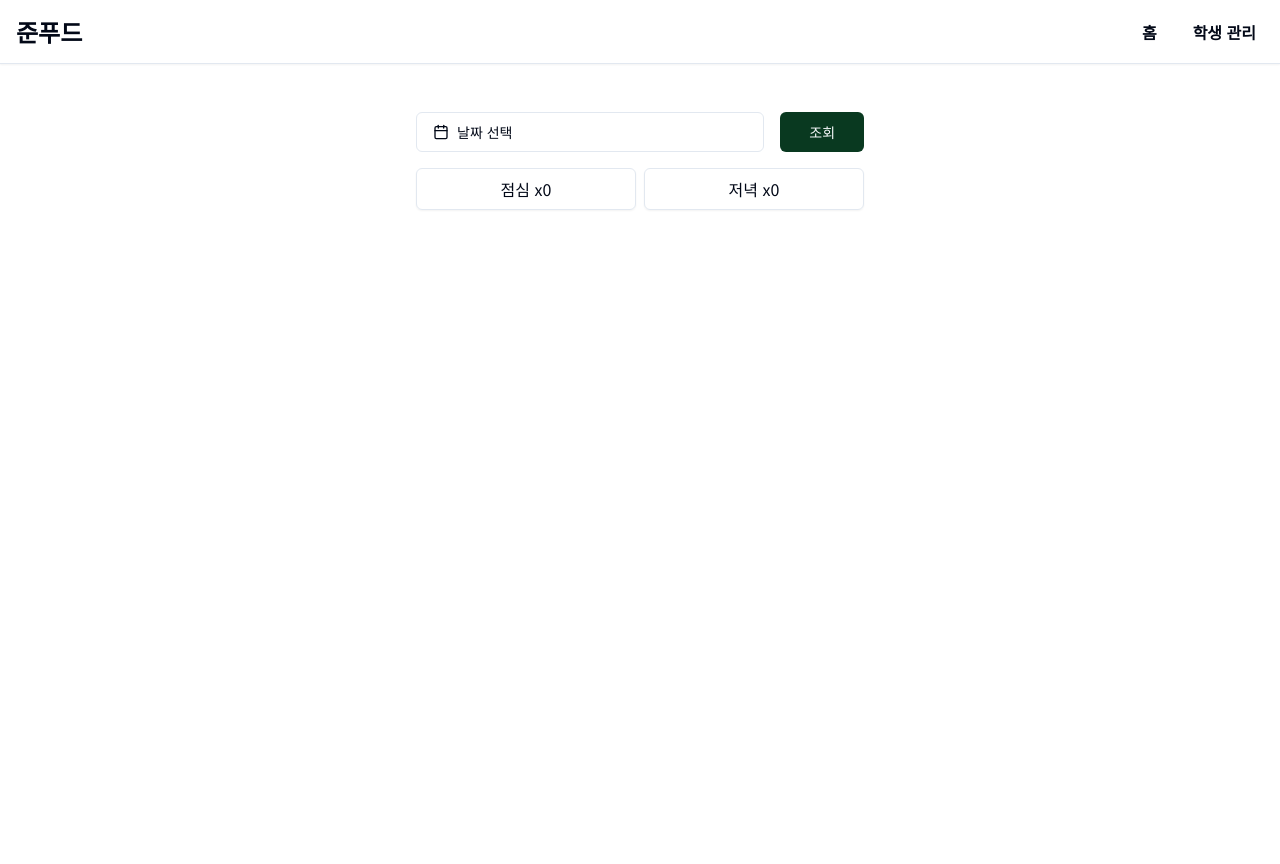
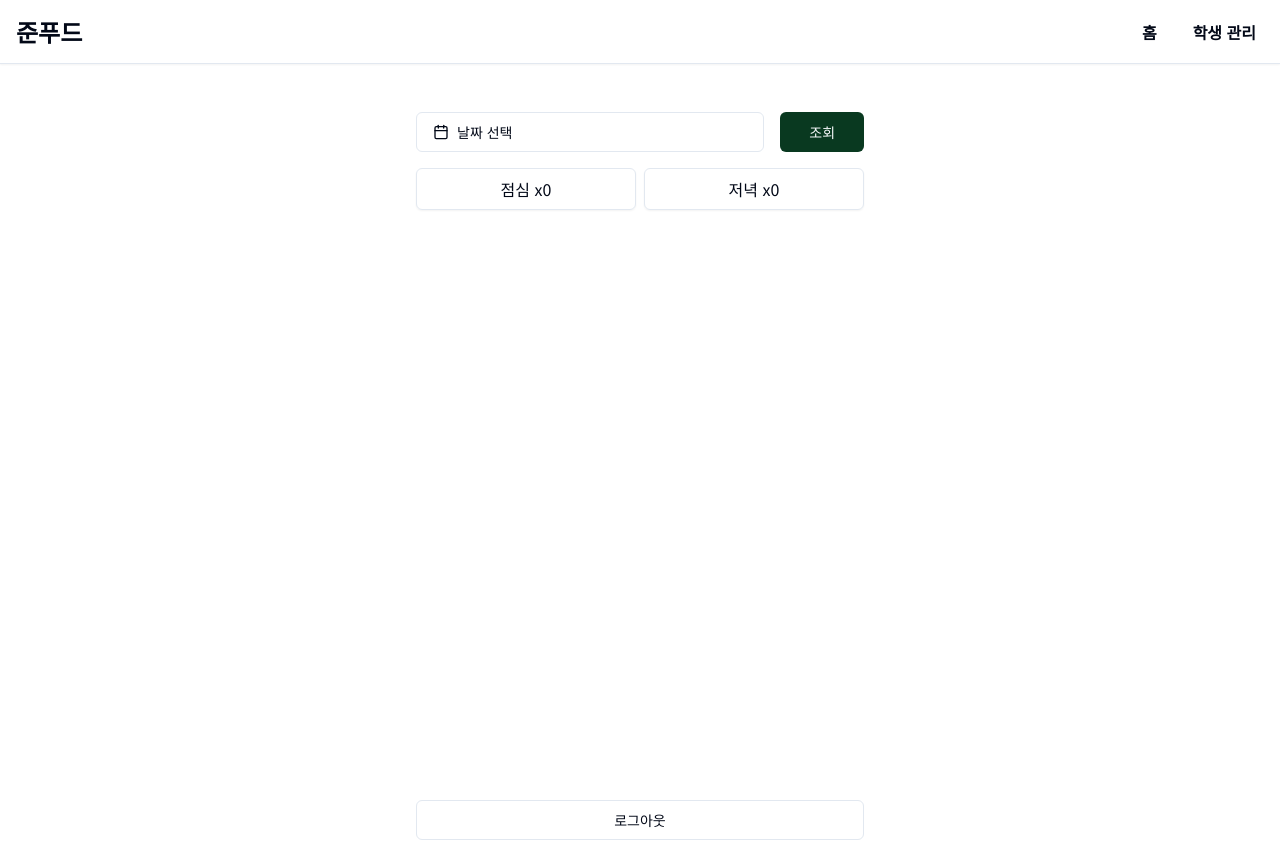
Before and after one commit to callmedukey/baesik, a Next.js app: page /school in a window 1280 px wide. Before the commit the page ends 800 px from the top, so only its background shows below. Built offline with nearby package versions, Linux system fonts and the light colour scheme.

Commit message:
logout button init

```diff
--- a/actions/auth.ts
+++ b/actions/auth.ts
@@ -8,7 +8,7 @@ import {
 import bcrypt from "bcrypt";
 import prisma from "@/lib/prisma";
 import { SolapiMessageService } from "solapi";
-import { createSession } from "./session";
+import { createSession, deleteSession } from "./session";
 import { z } from "zod";
 import { redirect } from "next/navigation";
 import censorUsername from "@/lib/censorUsername";
@@ -267,9 +267,9 @@ export async function schoolLogin(
   redirect("/school");
 }
 
-// export async function logout() {
-// //   deleteSession();
-// }
+export async function logout(link?: string) {
+  deleteSession(link);
+}
 
 export const createAdmin = async ({
   username,
--- a/actions/session.ts
+++ b/actions/session.ts
@@ -98,7 +98,7 @@ export async function updateSession() {
   });
 }
 
-export function deleteSession() {
+export function deleteSession(link?: string) {
   cookies().delete("session");
-  redirect("/login");
+  redirect(link || "/");
 }
--- a/app/admin/dashboard/layout.tsx
+++ b/app/admin/dashboard/layout.tsx
@@ -1,11 +1,13 @@
 import AdminHeader from "@/components/admin/layout/AdminHeader";
+import SignoutButton from "@/components/auth/SignoutButton";
 import { Toaster } from "@/components/ui/toaster";
 
 const layout = ({ children }: { children: React.ReactNode }) => {
   return (
-    <div>
+    <div className="">
       <AdminHeader />
       {children}
+      <SignoutButton isAdmin />
       <Toaster />
     </div>
   );
--- a/app/school/layout.tsx
+++ b/app/school/layout.tsx
@@ -1,11 +1,13 @@
 import SchoolHeader from "@/components/admin/layout/SchoolHeader";
+import SignoutButton from "@/components/auth/SignoutButton";
 import React from "react";
 
 const layout = ({ children }: { children?: React.ReactNode }) => {
   return (
-    <div>
+    <div className="">
       <SchoolHeader />
       {children}
+      <SignoutButton />
     </div>
   );
 };
--- a/app/student/layout.tsx
+++ b/app/student/layout.tsx
@@ -1,10 +1,12 @@
 import StudentHeader from "@/components/admin/layout/StudentHeader";
+import SignoutButton from "@/components/auth/SignoutButton";
 
 const layout = ({ children }: { children?: React.ReactNode }) => {
   return (
     <div>
       <StudentHeader />
       {children}
+      <SignoutButton />
     </div>
   );
 };
--- /dev/null
+++ b/components/auth/SignoutButton.tsx
@@ -0,0 +1,20 @@
+"use client";
+import React from "react";
+import { Button } from "../ui/button";
+import { logout } from "@/actions/auth";
+
+const SignoutButton = ({ isAdmin }: { isAdmin?: boolean }) => {
+  return (
+    <Button
+      className="w-full max-w-md mx-auto flex mb-6"
+      variant="outline"
+      onClick={async () => {
+        await logout(isAdmin ? "/admin" : "/");
+      }}
+    >
+      로그아웃
+    </Button>
+  );
+};
+
+export default SignoutButton;
```
